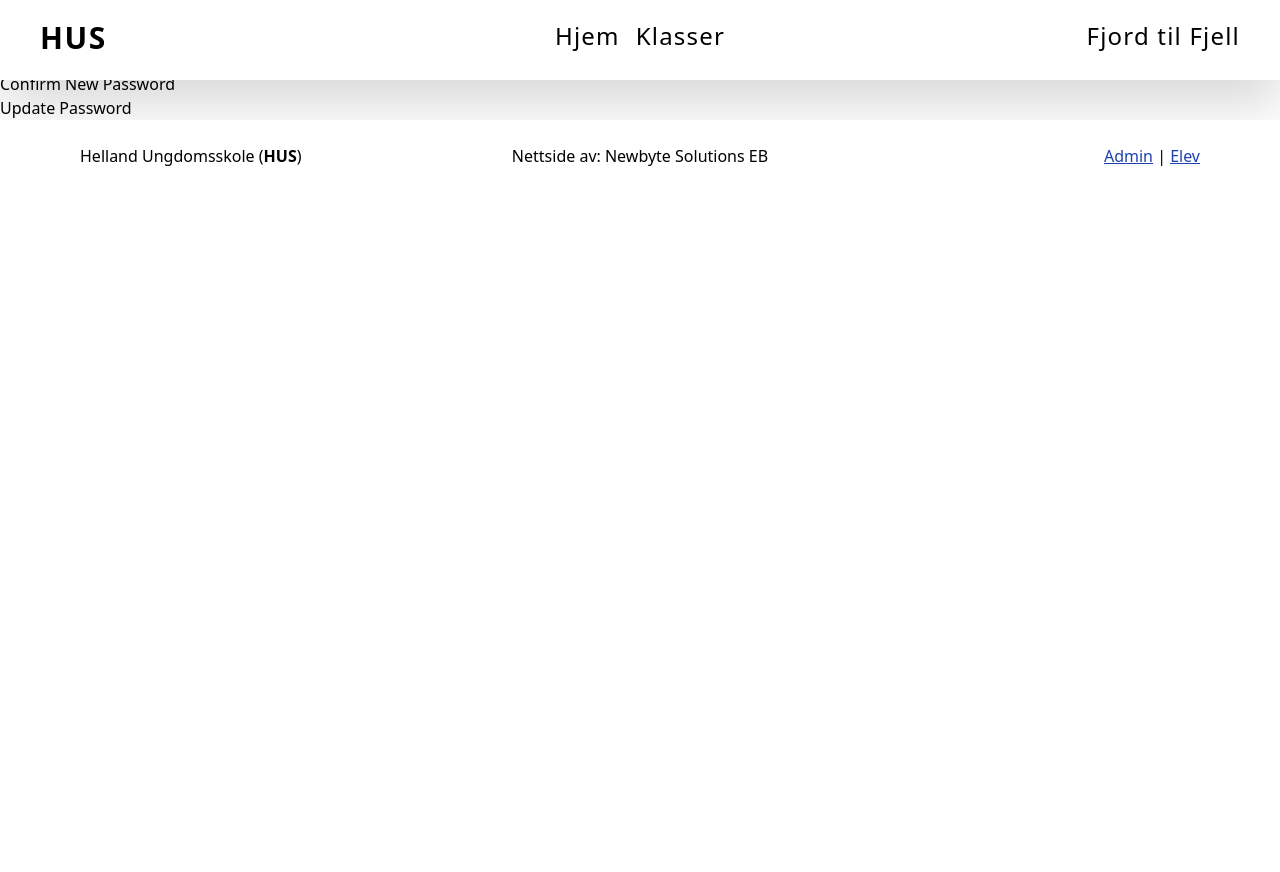
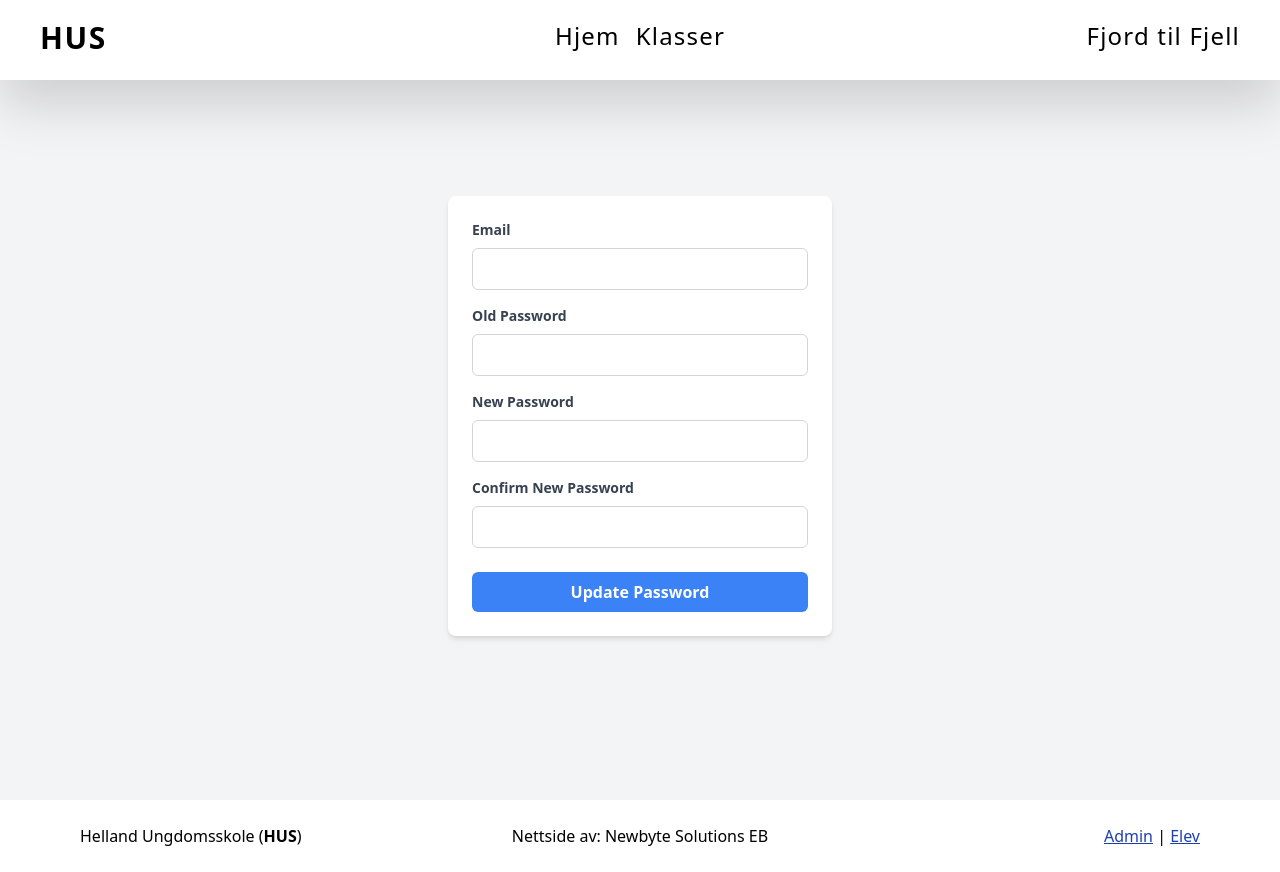
Before and after one commit to newbyte-solutions/ABF-Home, a Nuxt app in the folder client/: page /newUser in a window 1280 px wide. Before the commit the page ends 800 px from the top, so only its background shows below. Built offline with nearby package versions, Linux system fonts and the light colour scheme.

Commit message:
Feat: updated ui

```diff
--- a/client/pages/newUser.vue
+++ b/client/pages/newUser.vue
@@ -1,23 +1,25 @@
 <template>
-    <form @submit.prevent="submit">
-      <div>
-        <label>Email</label>
-        <input type="email" v-model="email" required />
-      </div>
-      <div>
-        <label>Old Password</label>
-        <input type="password" v-model="oldPassword" required />
-      </div>
-      <div>
-        <label>New Password</label>
-        <input type="password" v-model="newPassword" required />
-      </div>
-      <div>
-        <label>Confirm New Password</label>
-        <input type="password" v-model="confirmPassword" required />
-      </div>
-      <button type="submit">Update Password</button>
-    </form>
+    <div class="w-full min-h-screen flex items-center justify-center bg-gray-100">
+        <form @submit.prevent="submit" class="max-w-md mx-auto mt-8 p-6 bg-white rounded-lg shadow-md md:w-96 w-fit">
+          <div class="mb-4">
+            <label class="block text-gray-700 text-sm font-bold mb-2">Email</label>
+            <input type="email" v-model="email" required class="w-full px-3 py-2 border border-gray-300 rounded-md focus:outline-none focus:ring-2 focus:ring-blue-500" />
+          </div>
+          <div class="mb-4">
+            <label class="block text-gray-700 text-sm font-bold mb-2">Old Password</label>
+            <input type="password" v-model="oldPassword" required class="w-full px-3 py-2 border border-gray-300 rounded-md focus:outline-none focus:ring-2 focus:ring-blue-500" />
+          </div>
+          <div class="mb-4">
+            <label class="block text-gray-700 text-sm font-bold mb-2">New Password</label>
+            <input type="password" v-model="newPassword" required class="w-full px-3 py-2 border border-gray-300 rounded-md focus:outline-none focus:ring-2 focus:ring-blue-500" />
+          </div>
+          <div class="mb-6">
+            <label class="block text-gray-700 text-sm font-bold mb-2">Confirm New Password</label>
+            <input type="password" v-model="confirmPassword" required class="w-full px-3 py-2 border border-gray-300 rounded-md focus:outline-none focus:ring-2 focus:ring-blue-500" />
+          </div>
+          <button type="submit" class="w-full bg-blue-500 text-white font-bold py-2 px-4 rounded-md hover:bg-blue-600 focus:outline-none focus:ring-2 focus:ring-blue-500">Update Password</button>
+        </form>
+    </div>
   </template>
 
   <script setup>
```
